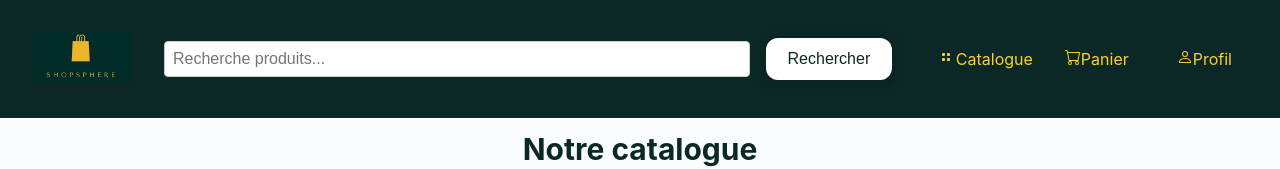
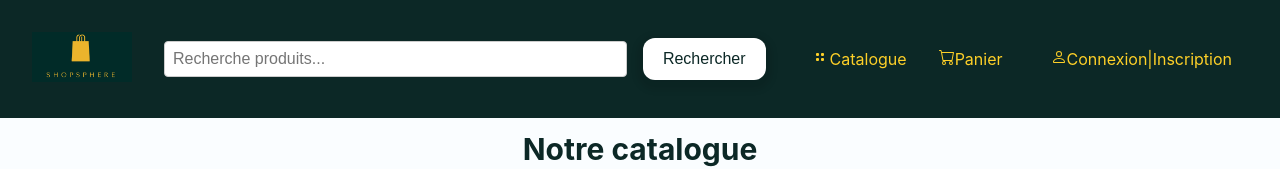
Before and after one commit to Imjlabs/e-commerce-react-wp, a React (Create React App) app in the folder e-commerce/: page /Catalogue in a window 1280 px wide. Shown: the top 169 px of the page. Built offline with nearby package versions, Linux system fonts and the light colour scheme; no server answers.

Commit message:
resolve merge

```diff
--- a/e-commerce/src/App.js
+++ b/e-commerce/src/App.js
@@ -1,10 +1,11 @@
 import './App.css';
 import React from 'react';
-
+import Inscription from './components/Inscription';
 import PostList from './components/PostList' ;
 import Connexion from './components/Connexion';
-import Panier from './components/Panier';
+import Profil from './components/Profil';
 import Post from './components/Post';
+import CartPage from './components/Panier';
 import WelcomePage from "./components/WelcomePage";
 import Header from './components/Header';
 import { BrowserRouter as Router, Route, Routes } from "react-router-dom";
@@ -20,7 +21,9 @@ function App() {
             <Route path="/" element={<WelcomePage />} />
             <Route path="/Catalogue" element={<PostList />} />
             <Route path="/Connexion" element={<Connexion />} />
-              <Route path="/Panier" element={<Panier />} />
+            <Route path="/Inscription" element={<Inscription />} />
+            <Route path="/Profil" element={<Profil />} />
+            <Route path="/Panier" element={<CartPage />} />
             <Route path="/product/:productId" element={<Post />} />
           </Routes>
         </main>
--- a/e-commerce/src/components/Header.js
+++ b/e-commerce/src/components/Header.js
@@ -9,10 +9,18 @@ var username = 'ck_e30e489bfe9990edb792ce1ad7436620dff7cb29';
 var password = 'cs_82c3e0ccfb784baa8052e1edfbc438aa3f3724fc';
 
 const Header = () => {
+  const [isUserLoggedIn, setIsUserLoggedIn] = useState(false);
   const [searchValue, setSearchValue] = useState('');
   const [showSuggestions, setShowSuggestions] = useState(false);
   const [searchResults, setSearchResults] = useState([]);
   const navigate = useNavigate();
+  useEffect(() => {
+    // Vérifier la présence du token dans le local storage
+    const token = localStorage.getItem('jwtToken'); // Assurez-vous de remplacer 'votreToken' par la clé réelle de votre token
+
+    // Mettre à jour l'état en conséquence
+    setIsUserLoggedIn(!!token);
+  }, []);
 
   const [products, setProducts] = useState([]);
   useEffect(() => {
@@ -68,21 +76,28 @@ const Header = () => {
       <div className="header-catalogue">
         <div className="header-productList">
           <span><svg xmlns="http://www.w3.org/2000/svg" width="16" height="16" fill="currentColor" class="bi bi-grid" viewBox="0 0 16 16">
-            <path d="M3 4a1 1 0 0 0-1 1v1a1 1 0 0 0 1 1h1a1 1 0 0 0 1-1V5a1 1 0 0 0-1-1H3ZM3 9a1 1 0 0 0-1 1v1a1 1 0 0 0 1 1h1a1 1 0 0 0 1-1v-1a1 1 0 0 0-1-1H3ZM8 4a1 1 0 0 0-1 1v1a1 1 0 0 0 1 1h1a1 1 0 0 0 1-1V5a1 1 0 0 0-1-1H8ZM8 9a1 1 0 0 0-1 1v1a1 1 0 0 0 1 1h1a1 1 0 0 0 1-1v-1a1 1 0 0 0-1-1H8Z"/>
+            <path d="M3 4a1 1 0 0 0-1 1v1a1 1 0 0 0 1 1h1a1 1 0 0 0 1-1V5a1 1 0 0 0-1-1H3ZM3 9a1 1 0 0 0-1 1v1a1 1 0 0 0 1 1h1a1 1 0 0 0 1-1v-1a1 1 0 0 0-1-1H3ZM8 4a1 1 0 0 0-1 1v1a1 1 0 0 0 1 1h1a1 1 0 0 0 1-1V5a1 1 0 0 0-1-1H8ZM8 9a1 1 0 0 0-1 1v1a1 1 0 0 0 1 1h1a1 1 0 0 0 1-1v-1a1 1 0 0 0-1-1H8Z" />
           </svg></span>
           <Link to="/Catalogue">Catalogue</Link>
         </div>
         <div className="header-cart">
           <span><svg xmlns="http://www.w3.org/2000/svg" width="16" height="16" fill="currentColor" class="bi bi-cart" viewBox="0 0 16 16">
-            <path d="M0 1.5A.5.5 0 0 1 .5 1H2a.5.5 0 0 1 .485.379L2.89 3H14.5a.5.5 0 0 1 .491.592l-1.5 8A.5.5 0 0 1 13 12H4a.5.5 0 0 1-.491-.408L2.01 3.607 1.61 2H.5a.5.5 0 0 1-.5-.5zM3.102 4l1.313 7h8.17l1.313-7H3.102zM5 12a2 2 0 1 0 0 4 2 2 0 0 0 0-4zm7 0a2 2 0 1 0 0 4 2 2 0 0 0 0-4zm-7 1a1 1 0 1 1 0 2 1 1 0 0 1 0-2zm7 0a1 1 0 1 1 0 2 1 1 0 0 1 0-2z"/></svg>
+            <path d="M0 1.5A.5.5 0 0 1 .5 1H2a.5.5 0 0 1 .485.379L2.89 3H14.5a.5.5 0 0 1 .491.592l-1.5 8A.5.5 0 0 1 13 12H4a.5.5 0 0 1-.491-.408L2.01 3.607 1.61 2H.5a.5.5 0 0 1-.5-.5zM3.102 4l1.313 7h8.17l1.313-7H3.102zM5 12a2 2 0 1 0 0 4 2 2 0 0 0 0-4zm7 0a2 2 0 1 0 0 4 2 2 0 0 0 0-4zm-7 1a1 1 0 1 1 0 2 1 1 0 0 1 0-2zm7 0a1 1 0 1 1 0 2 1 1 0 0 1 0-2z" /></svg>
           </span>
           <Link to="/Panier">Panier</Link>
         </div>
         <div className="header-profile">
           <span><svg xmlns="http://www.w3.org/2000/svg" width="16" height="16" fill="currentColor" class="bi bi-person" viewBox="0 0 16 16">
-            <path d="M8 8a3 3 0 1 0 0-6 3 3 0 0 0 0 6Zm2-3a2 2 0 1 1-4 0 2 2 0 0 1 4 0Zm4 8c0 1-1 1-1 1H3s-1 0-1-1 1-4 6-4 6 3 6 4Zm-1-.004c-.001-.246-.154-.986-.832-1.664C11.516 10.68 10.289 10 8 10c-2.29 0-3.516.68-4.168 1.332-.678.678-.83 1.418-.832 1.664h10Z"/></svg>
+            <path d="M8 8a3 3 0 1 0 0-6 3 3 0 0 0 0 6Zm2-3a2 2 0 1 1-4 0 2 2 0 0 1 4 0Zm4 8c0 1-1 1-1 1H3s-1 0-1-1 1-4 6-4 6 3 6 4Zm-1-.004c-.001-.246-.154-.986-.832-1.664C11.516 10.68 10.289 10 8 10c-2.29 0-3.516.68-4.168 1.332-.678.678-.83 1.418-.832 1.664h10Z" /></svg>
           </span>
-           <Link to="/Connexion">Profil</Link>
+          {isUserLoggedIn ? (
+            <Link to="/Profil">Profil</Link>
+          ) : (
+            <>
+              <Link to="/Connexion">Connexion</Link> |{" "}
+              <Link to="/Inscription"> Inscription</Link>
+            </>
+          )}
         </div>
 
 
--- a/e-commerce/src/components/Post.js
+++ b/e-commerce/src/components/Post.js
@@ -2,9 +2,6 @@ import React, { useEffect, useState } from 'react';
 import { useParams } from 'react-router-dom';
 import axios from 'axios';
 import ReactHtmlParser from 'html-react-parser';
-import ImageGallery from 'react-image-gallery';
-import 'react-image-gallery/styles/css/image-gallery.css';
-
 
 var session_url = 'https://eisee-it.o3creative.fr/2023/groupe3/wp-json/wc/v3/products';
 var username = 'ck_e30e489bfe9990edb792ce1ad7436620dff7cb29';
@@ -14,6 +11,7 @@ const Post = () => {
   const { productId } = useParams();
   const [product, setProduct] = useState(null);
   const [selectedProducts, setSelectedProducts] = useState([]);
+
 
   useEffect(() => {
     const fetchData = async () => {
@@ -35,16 +33,12 @@ const Post = () => {
   if (!product) {
     return <p>Loading...</p>;
   }
-
-  const productImages = product.images.map(image => ({
-    original: image.src,
-    thumbnail: image.src
-  }));
-
   const addToCart = (product) => {
     if (selectedProducts.includes(product)) {
+      // Si le produit est déjà sélectionné, le désélectionner
       setSelectedProducts(selectedProducts.filter((p) => p !== product));
     } else {
+      // Sinon, l'ajouter à la liste des produits sélectionnés
       setSelectedProducts([...selectedProducts, product]);
     }
   };
@@ -56,7 +50,7 @@ const Post = () => {
   return (
     <div className="product-page">
       <div className="product-content">
-        <ImageGallery className="image-gallery"  items={productImages} />
+        <img className="product-imageP" src={product.images[0].src} alt={product.name} />
         <div className="product-info">
           <h1 className="product-title">{ReactHtmlParser(product.name)}</h1>
           <p className="product-price">Prix : {ReactHtmlParser(product.price_html)}</p>
@@ -77,9 +71,10 @@ const Post = () => {
       </div>
       <div className="product-details">
         <p className='product-description'> <b> - Description</b> : {ReactHtmlParser(product.description)}</p>
+
       </div>
     </div>
-  );
+);
+
 };
-
 export default Post;
--- a/e-commerce/src/components/PostList.js
+++ b/e-commerce/src/components/PostList.js
@@ -6,7 +6,7 @@ import { FontAwesomeIcon } from '@fortawesome/react-fontawesome';
 import { faTrash } from '@fortawesome/free-solid-svg-icons';
 
 const session_url =
-  'https://eisee-it.o3creative.fr/2023/groupe3/wp-json/wc/v3/products?per_page=20';
+  'https://eisee-it.o3creative.fr/2023/groupe3/wp-json/wc/v3/products';
 const username = 'ck_e30e489bfe9990edb792ce1ad7436620dff7cb29';
 const password = 'cs_82c3e0ccfb784baa8052e1edfbc438aa3f3724fc';
 
```
Also changed, not shown: 1 other file (tests, documents, lock files or other folders). Lines whose indentation alone changed are shown as unchanged.
